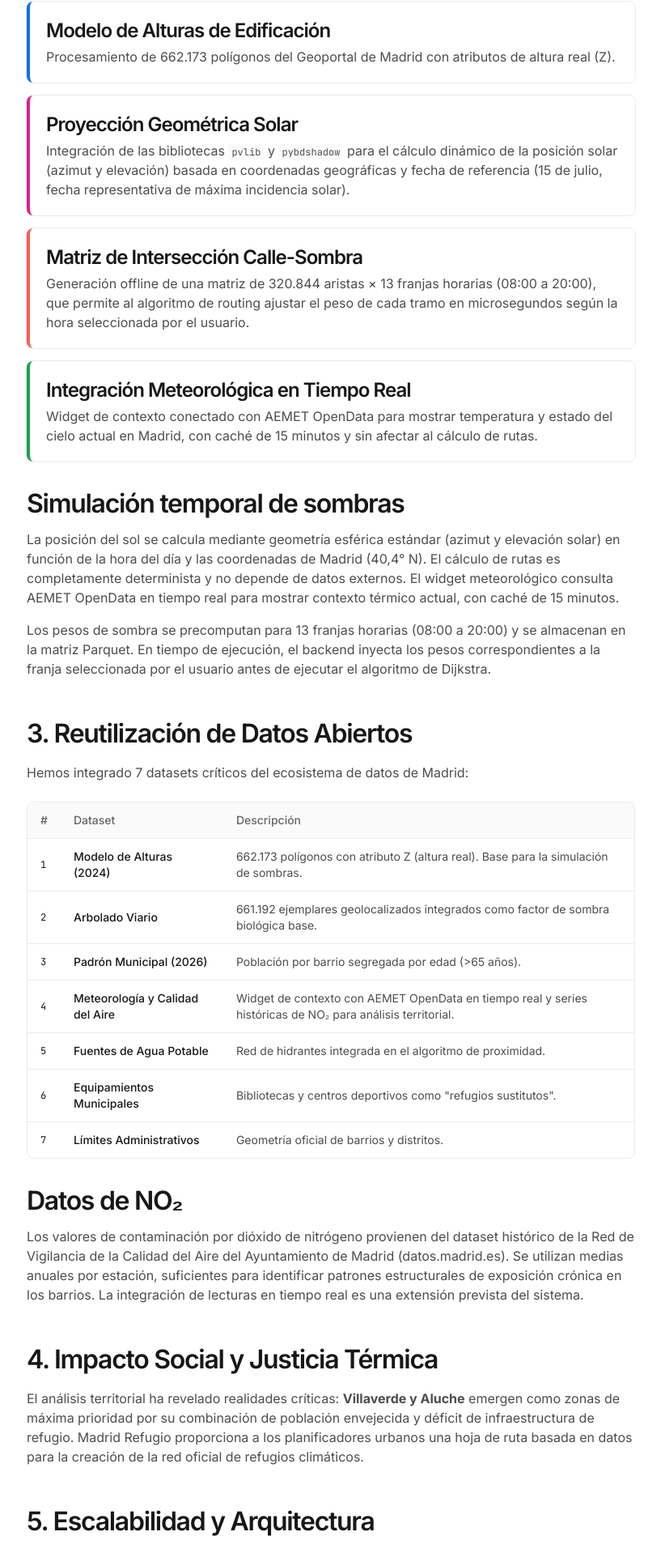
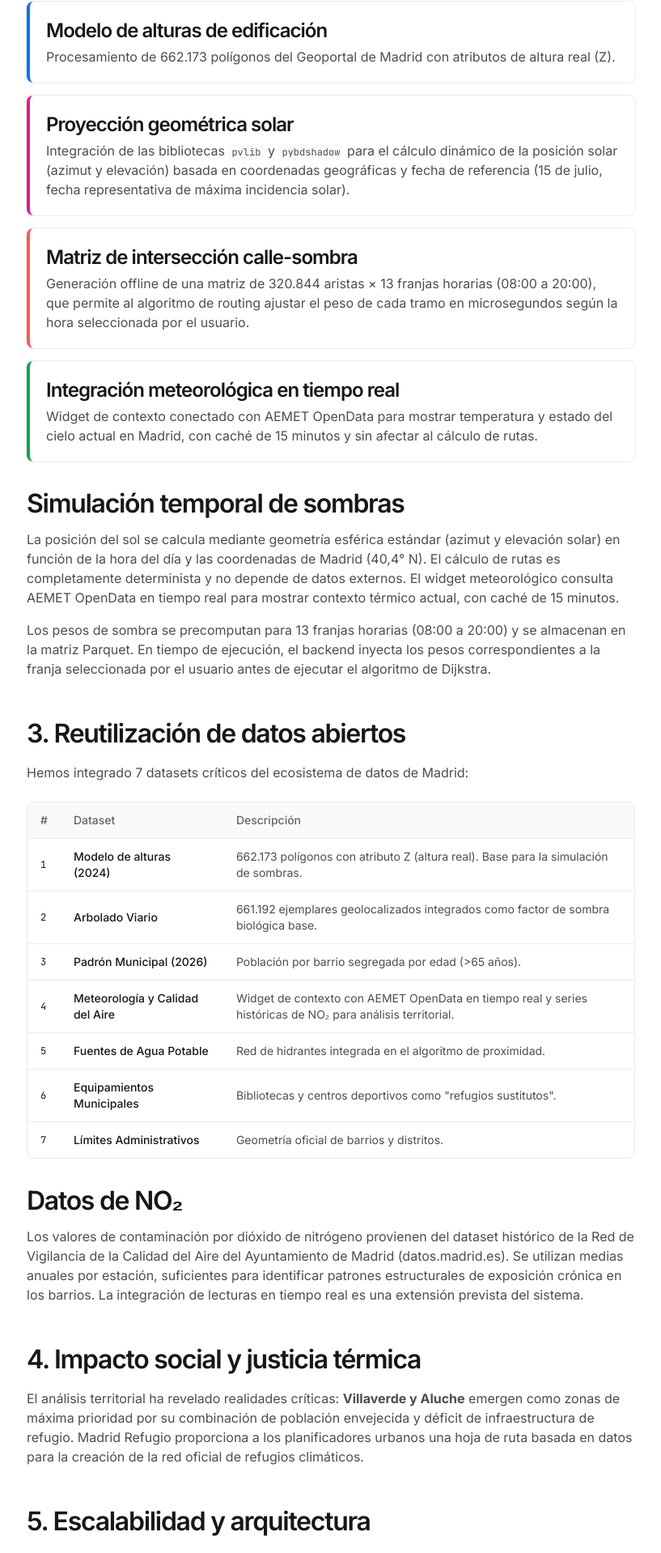
Before and after one commit to Huntsman1756/madrid-refugio-public, a Next.js app in the folder frontend/: page /metodologia in a window 1280 px wide. Shown: the part 777-2695 px from the top of the page at 81% size, without its empty margins (231-1048 px from the left). Built offline with nearby package versions, Linux system fonts and the light colour scheme.

Commit message:
style: switch visible copy to sentence case

```diff
--- a/frontend/src/app/metodologia/page.tsx
+++ b/frontend/src/app/metodologia/page.tsx
@@ -41,19 +41,19 @@ export default function MetodologiaPage() {
           </p>
           <div className="space-y-4">
             <Card level={1} className="p-5 border-l-4 border-l-[#0a72ef]">
-              <h4 className="font-semibold text-[var(--ds-black)] text-sm mb-1">Modelo de Alturas de Edificación</h4>
+              <h4 className="font-semibold text-[var(--ds-black)] text-sm mb-1">Modelo de alturas de edificación</h4>
               <p className="text-sm text-[var(--ds-gray-600)]">Procesamiento de 662.173 polígonos del Geoportal de Madrid con atributos de altura real (Z).</p>
             </Card>
             <Card level={1} className="p-5 border-l-4 border-l-[#de1d8d]">
-              <h4 className="font-semibold text-[var(--ds-black)] text-sm mb-1">Proyección Geométrica Solar</h4>
+              <h4 className="font-semibold text-[var(--ds-black)] text-sm mb-1">Proyección geométrica solar</h4>
               <p className="text-sm text-[var(--ds-gray-600)]">Integración de las bibliotecas <code className="bg-[var(--ds-gray-50)] px-1 py-0.5 rounded text-xs">pvlib</code> y <code className="bg-[var(--ds-gray-50)] px-1 py-0.5 rounded text-xs">pybdshadow</code> para el cálculo dinámico de la posición solar (azimut y elevación) basada en coordenadas geográficas y fecha de referencia (15 de julio, fecha representativa de máxima incidencia solar).</p>
             </Card>
             <Card level={1} className="p-5 border-l-4 border-l-[#ff5b4f]">
-              <h4 className="font-semibold text-[var(--ds-black)] text-sm mb-1">Matriz de Intersección Calle-Sombra</h4>
+              <h4 className="font-semibold text-[var(--ds-black)] text-sm mb-1">Matriz de intersección calle-sombra</h4>
               <p className="text-sm text-[var(--ds-gray-600)]">Generación offline de una matriz de 320.844 aristas × 13 franjas horarias (08:00 a 20:00), que permite al algoritmo de routing ajustar el peso de cada tramo en microsegundos según la hora seleccionada por el usuario.</p>
             </Card>
             <Card level={1} className="p-5 border-l-4 border-l-[#16a34a]">
-              <h4 className="font-semibold text-[var(--ds-black)] text-sm mb-1">Integración Meteorológica en Tiempo Real</h4>
+              <h4 className="font-semibold text-[var(--ds-black)] text-sm mb-1">Integración meteorológica en tiempo real</h4>
               <p className="text-sm text-[var(--ds-gray-600)]">Widget de contexto conectado con AEMET OpenData para mostrar temperatura y estado del cielo actual en Madrid, con caché de 15 minutos y sin afectar al cálculo de rutas.</p>
             </Card>
           </div>
@@ -68,9 +68,9 @@ export default function MetodologiaPage() {
           </div>
         </section>
 
-        {/* 3. Reutilización de Datos Abiertos */}
+        {/* 3. Reutilización de datos abiertos */}
         <section className="mb-12">
-          <h2 className="sub-heading-large text-[var(--ds-black)] mb-4">3. Reutilización de Datos Abiertos</h2>
+          <h2 className="sub-heading-large text-[var(--ds-black)] mb-4">3. Reutilización de datos abiertos</h2>
           <p className="text-[var(--ds-gray-600)] mb-6">Hemos integrado 7 datasets críticos del ecosistema de datos de Madrid:</p>
           <div className="border border-[var(--ds-gray-100)] rounded-lg overflow-hidden">
             <table className="w-full text-sm text-left">
@@ -82,7 +82,7 @@ export default function MetodologiaPage() {
                 </tr>
               </thead>
               <tbody className="divide-y divide-[var(--ds-gray-100)] text-[var(--ds-black)]">
-                <tr><td className="px-4 py-3 font-mono text-xs">1</td><td className="px-4 py-3 font-medium">Modelo de Alturas (2024)</td><td className="px-4 py-3 text-[var(--ds-gray-600)]">662.173 polígonos con atributo Z (altura real). Base para la simulación de sombras.</td></tr>
+                <tr><td className="px-4 py-3 font-mono text-xs">1</td><td className="px-4 py-3 font-medium">Modelo de alturas (2024)</td><td className="px-4 py-3 text-[var(--ds-gray-600)]">662.173 polígonos con atributo Z (altura real). Base para la simulación de sombras.</td></tr>
                 <tr><td className="px-4 py-3 font-mono text-xs">2</td><td className="px-4 py-3 font-medium">Arbolado Viario</td><td className="px-4 py-3 text-[var(--ds-gray-600)]">661.192 ejemplares geolocalizados integrados como factor de sombra biológica base.</td></tr>
                 <tr><td className="px-4 py-3 font-mono text-xs">3</td><td className="px-4 py-3 font-medium">Padrón Municipal (2026)</td><td className="px-4 py-3 text-[var(--ds-gray-600)]">Población por barrio segregada por edad (&gt;65 años).</td></tr>
                 <tr><td className="px-4 py-3 font-mono text-xs">4</td><td className="px-4 py-3 font-medium">Meteorología y Calidad del Aire</td><td className="px-4 py-3 text-[var(--ds-gray-600)]">Widget de contexto con AEMET OpenData en tiempo real y series históricas de NO₂ para análisis territorial.</td></tr>
@@ -100,9 +100,9 @@ export default function MetodologiaPage() {
           </div>
         </section>
 
-        {/* 4. Impacto Social */}
+        {/* 4. Impacto social */}
         <section className="mb-12">
-          <h2 className="sub-heading-large text-[var(--ds-black)] mb-4">4. Impacto Social y Justicia Térmica</h2>
+          <h2 className="sub-heading-large text-[var(--ds-black)] mb-4">4. Impacto social y justicia térmica</h2>
           <p className="text-[var(--ds-gray-600)]">
             El análisis territorial ha revelado realidades críticas: <strong>Villaverde y Aluche</strong> emergen como zonas de máxima prioridad por su combinación de población envejecida y déficit de infraestructura de refugio. Madrid Refugio proporciona a los planificadores urbanos una hoja de ruta basada en datos para la creación de la red oficial de refugios climáticos.
           </p>
@@ -110,7 +110,7 @@ export default function MetodologiaPage() {
 
         {/* 5. Escalabilidad */}
         <section className="mb-12">
-          <h2 className="sub-heading-large text-[var(--ds-black)] mb-4">5. Escalabilidad y Arquitectura</h2>
+          <h2 className="sub-heading-large text-[var(--ds-black)] mb-4">5. Escalabilidad y arquitectura</h2>
           <p className="text-[var(--ds-gray-600)] mb-4">
             Madrid Refugio nace con vocación de producto estable y exportable. La arquitectura modular (Frontend, Backend y Motor Algorítmico) está diseñada para ser replicable por otros consistorios que deseen implementar sistemas similares de protección climática.
           </p>
--- a/frontend/src/components/MapComponent.tsx
+++ b/frontend/src/components/MapComponent.tsx
@@ -246,7 +246,7 @@ const MapComponent = forwardRef<MapHandle, MapComponentProps>(function MapCompon
       {!routeResult && (
         <div className="absolute bottom-3 left-3 bg-white/90 backdrop-blur-sm border border-[var(--ds-gray-100)] rounded-lg px-3 py-2 text-xs space-y-2 z-[1000] shadow-sm max-w-[180px]">
           <p className="font-bold text-[var(--ds-black)] mb-1">
-            {viewMode === 'shelter_deficit' ? 'Déficit de Refugios' : 'Vulnerabilidad'}
+            {viewMode === 'shelter_deficit' ? 'Déficit de refugios' : 'Vulnerabilidad'}
           </p>
           <div className="space-y-1">
             {viewMode === 'shelter_deficit' ? (
@@ -273,11 +273,11 @@ const MapComponent = forwardRef<MapHandle, MapComponentProps>(function MapCompon
         <div className="absolute bottom-3 left-3 bg-white/90 backdrop-blur-sm border border-[var(--ds-gray-100)] rounded-lg px-3 py-2 text-xs space-y-1 z-[1000] shadow-sm">
           <div className="flex items-center gap-2">
             <span className="inline-block w-6 h-1.5 bg-[#10b981] rounded-full" />
-            <span className="text-[var(--ds-black)] font-semibold">Ruta Eco-Refugio</span>
+            <span className="text-[var(--ds-black)] font-semibold">Ruta eco-refugio</span>
           </div>
           <div className="flex items-center gap-2">
             <span className="inline-block w-6 h-0.5 bg-[#9ca3af] border-t border-dashed border-[#9ca3af]" />
-            <span className="text-[var(--ds-gray-500)]">Ruta Estándar</span>
+            <span className="text-[var(--ds-gray-500)]">Ruta estándar</span>
           </div>
         </div>
       )}
--- a/frontend/src/components/ProjectInfoSection.tsx
+++ b/frontend/src/components/ProjectInfoSection.tsx
@@ -5,7 +5,7 @@ export default function ProjectInfoSection() {
   return (
     <div className="mb-24">
       <div className="mb-12 border-b border-[var(--ds-gray-100)] pb-6">
-        <h2 className="sub-heading-large text-[var(--ds-black)]">3. Memoria del Proyecto y Datos Abiertos</h2>
+        <h2 className="sub-heading-large text-[var(--ds-black)]">3. Memoria del proyecto y datos abiertos</h2>
         <p className="text-[var(--ds-gray-600)] mt-2">Transparencia metodológica y fuentes de datos del concurso.</p>
       </div>
 
@@ -27,7 +27,7 @@ export default function ProjectInfoSection() {
                 <MapIcon className="w-4 h-4" />
               </div>
               <div>
-                <span className="block font-semibold text-[var(--ds-black)] mb-1">Déficit de Refugios</span>
+                <span className="block font-semibold text-[var(--ds-black)] mb-1">Déficit de refugios</span>
                 <span className="block text-sm text-[var(--ds-gray-600)]">84 barrios (64.1%) no tienen ningún refugio a menos de 300m. 62 barrios a menos de 400m.</span>
               </div>
             </Card>
```
Also changed, not shown: frontend/src/app/page.tsx (+10 -10 lines), 2 other files (tests, documents, lock files or other folders).
